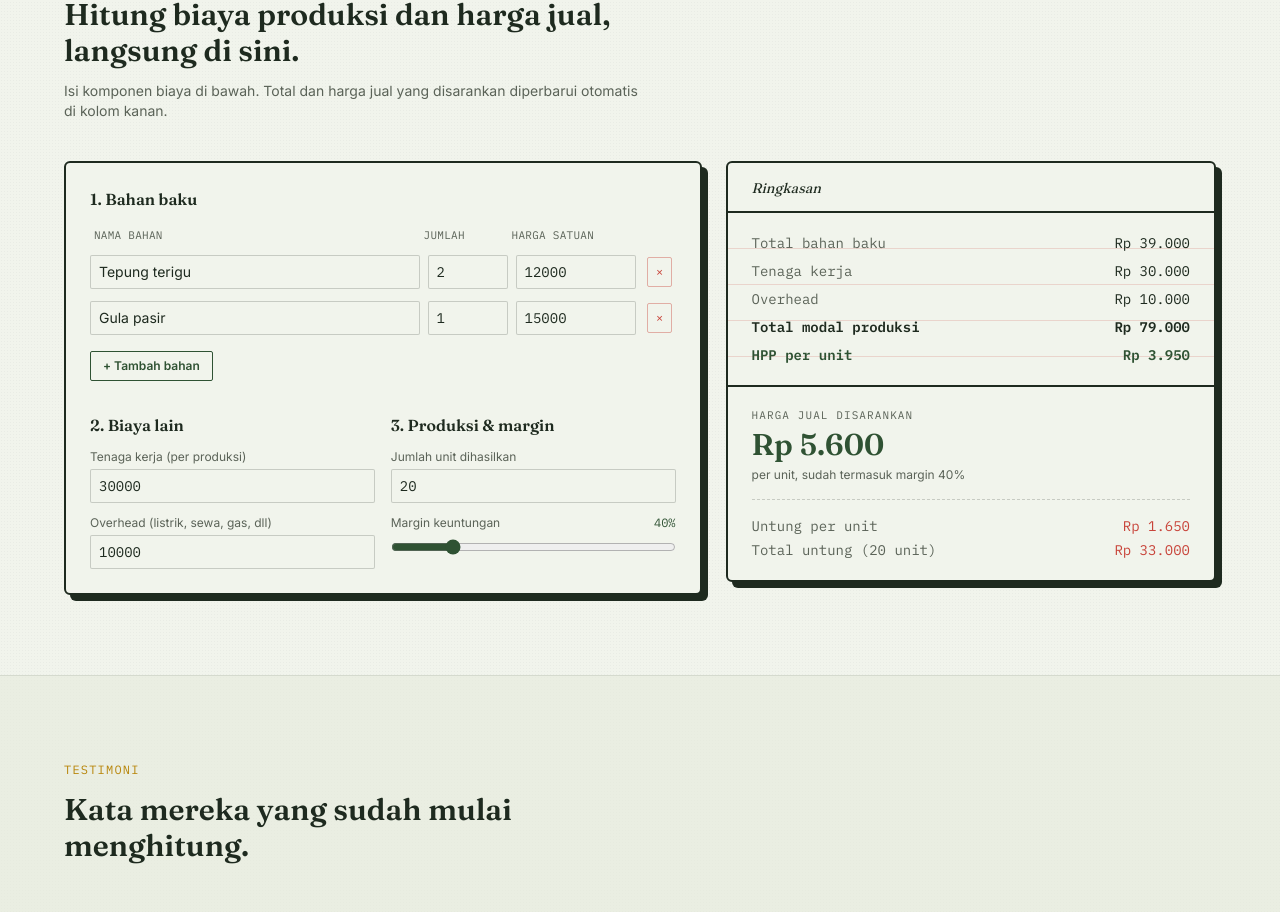
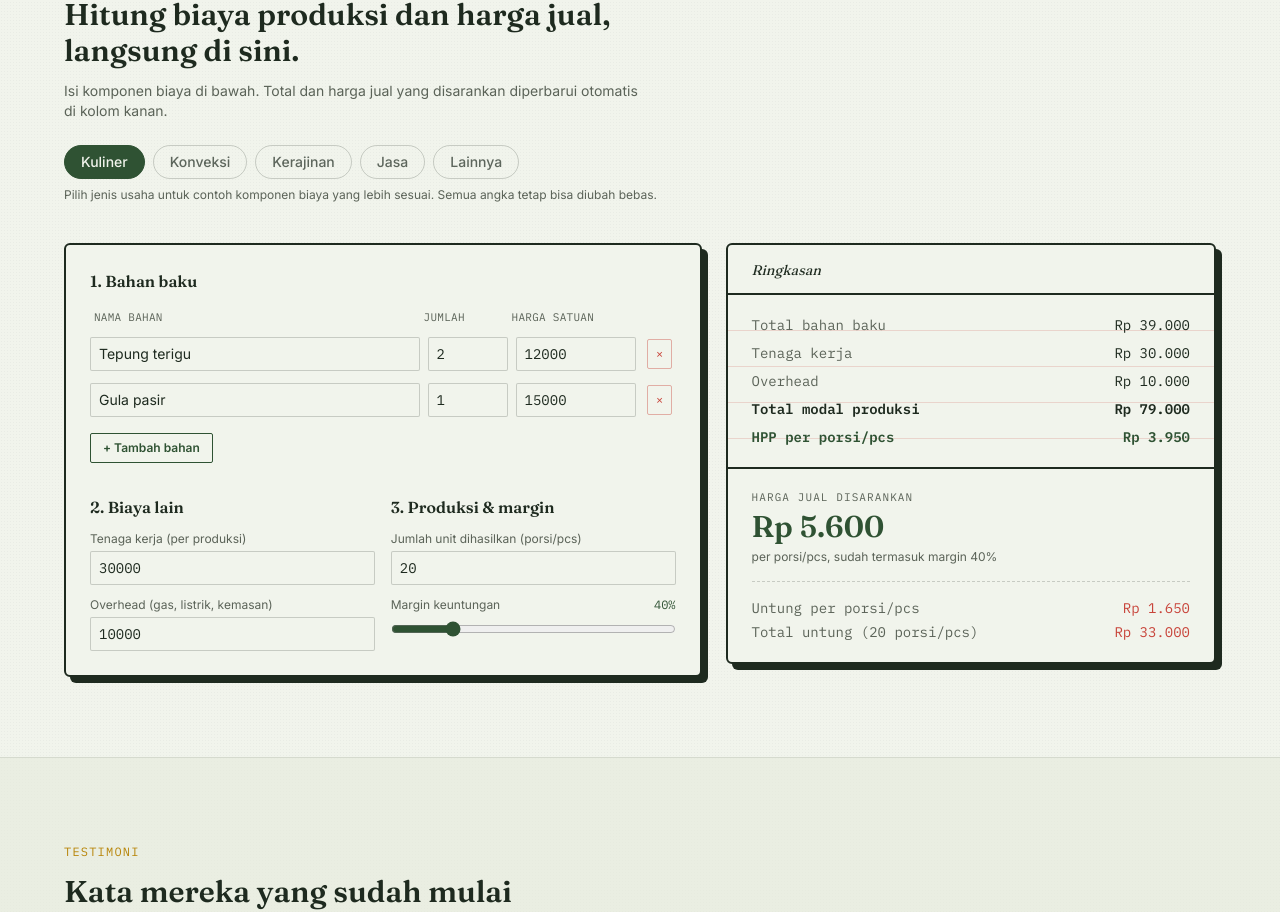
Before and after one commit to usahapintar-id/usahapintar-id, a Next.js app in the folder usahapintar/: page / in a window 1280 px wide. Shown: the part 2345-3257 px from the top of the page. Built offline with nearby package versions, Linux system fonts and the light colour scheme.

Commit message:
Tambah pilihan jenis usaha di kalkulator HPP

```diff
--- a/usahapintar/components/HPPCalculator.tsx
+++ b/usahapintar/components/HPPCalculator.tsx
@@ -1,6 +1,7 @@
 "use client";
 
 import { useMemo, useState } from "react";
+import { jenisUsahaList, type JenisUsaha } from "@/lib/presets";
 
 type Bahan = {
   id: string;
@@ -18,15 +19,34 @@ function newId() {
   return Math.random().toString(36).slice(2, 9);
 }
 
+function bahanFromPreset(preset: JenisUsaha): Bahan[] {
+  return preset.contohBahan.map((c) => ({ id: newId(), ...c }));
+}
+
 export default function HPPCalculator() {
-  const [bahan, setBahan] = useState<Bahan[]>([
-    { id: newId(), nama: "Tepung terigu", jumlah: 2, harga: 12000 },
-    { id: newId(), nama: "Gula pasir", jumlah: 1, harga: 15000 },
-  ]);
-  const [tenagaKerja, setTenagaKerja] = useState<number>(30000);
-  const [overhead, setOverhead] = useState<number>(10000);
-  const [jumlahProduksi, setJumlahProduksi] = useState<number>(20);
+  const [jenisUsahaId, setJenisUsahaId] = useState<string>("kuliner");
+  const jenisUsaha =
+    jenisUsahaList.find((j) => j.id === jenisUsahaId) ?? jenisUsahaList[0];
+
+  const [bahan, setBahan] = useState<Bahan[]>(() =>
+    bahanFromPreset(jenisUsaha)
+  );
+  const [tenagaKerja, setTenagaKerja] = useState<number>(jenisUsaha.tenagaKerja);
+  const [overhead, setOverhead] = useState<number>(jenisUsaha.overhead);
+  const [jumlahProduksi, setJumlahProduksi] = useState<number>(
+    jenisUsaha.jumlahProduksi
+  );
   const [margin, setMargin] = useState<number>(40);
+
+  function pilihJenisUsaha(id: string) {
+    const preset = jenisUsahaList.find((j) => j.id === id);
+    if (!preset) return;
+    setJenisUsahaId(id);
+    setBahan(bahanFromPreset(preset));
+    setTenagaKerja(preset.tenagaKerja);
+    setOverhead(preset.overhead);
+    setJumlahProduksi(preset.jumlahProduksi);
+  }
 
   const totalBahan = useMemo(
     () => bahan.reduce((sum, b) => sum + b.jumlah * b.harga, 0),
@@ -75,11 +95,32 @@ export default function HPPCalculator() {
           diperbarui otomatis di kolom kanan.
         </p>
 
+        {/* Jenis usaha selector */}
+        <div className="mt-6 flex flex-wrap gap-2">
+          {jenisUsahaList.map((j) => (
+            <button
+              key={j.id}
+              onClick={() => pilihJenisUsaha(j.id)}
+              className={`rounded-full border px-4 py-1.5 font-body text-sm font-medium transition ${
+                jenisUsahaId === j.id
+                  ? "border-forest bg-forest text-paper"
+                  : "border-ink/20 text-ink/70 hover:border-forest hover:text-forest"
+              }`}
+            >
+              {j.label}
+            </button>
+          ))}
+        </div>
+        <p className="mt-2 font-body text-xs text-muted">
+          Pilih jenis usaha untuk contoh komponen biaya yang lebih sesuai.
+          Semua angka tetap bisa diubah bebas.
+        </p>
+
         <div className="mt-10 grid gap-6 lg:grid-cols-[1.3fr_1fr]">
           {/* Input side */}
           <div className="rounded-md border-2 border-ink bg-paper p-6 shadow-[6px_6px_0_0_#1E2A1F]">
             <h3 className="font-display text-base font-semibold text-ink">
-              1. Bahan baku
+              1. {jenisUsaha.bahanLabel}
             </h3>
 
             <div className="mt-4 space-y-3">
@@ -152,7 +193,7 @@ export default function HPPCalculator() {
                   className="mt-1 w-full rounded-sm border border-ink/20 bg-paper px-2 py-1.5 font-mono text-sm text-ink outline-none focus:border-forest"
                 />
                 <label className="mt-3 block font-body text-xs text-muted">
-                  Overhead (listrik, sewa, gas, dll)
+                  {jenisUsaha.overheadLabel}
                 </label>
                 <input
                   type="number"
@@ -168,7 +209,7 @@ export default function HPPCalculator() {
                   3. Produksi &amp; margin
                 </h3>
                 <label className="mt-3 block font-body text-xs text-muted">
-                  Jumlah unit dihasilkan
+                  Jumlah unit dihasilkan ({jenisUsaha.satuanUnit})
                 </label>
                 <input
                   type="number"
@@ -221,7 +262,7 @@ export default function HPPCalculator() {
                 <span>{rupiah(totalModal)}</span>
               </div>
               <div className="flex justify-between py-1 font-semibold text-forest">
-                <span>HPP per unit</span>
+                <span>HPP per {jenisUsaha.satuanUnit}</span>
                 <span>{rupiah(hppPerUnit)}</span>
               </div>
             </div>
@@ -234,16 +275,16 @@ export default function HPPCalculator() {
                 {rupiah(hargaJualDibulatkan)}
               </p>
               <p className="mt-1 font-body text-xs text-muted">
-                per unit, sudah termasuk margin {margin}%
+                per {jenisUsaha.satuanUnit}, sudah termasuk margin {margin}%
               </p>
 
               <div className="mt-4 flex justify-between border-t border-dashed border-ink/20 pt-4 font-mono text-sm">
-                <span className="text-muted">Untung per unit</span>
+                <span className="text-muted">Untung per {jenisUsaha.satuanUnit}</span>
                 <span className="text-ledger">{rupiah(untungPerUnit)}</span>
               </div>
               <div className="mt-1 flex justify-between font-mono text-sm">
                 <span className="text-muted">
-                  Total untung ({jumlahProduksi} unit)
+                  Total untung ({jumlahProduksi} {jenisUsaha.satuanUnit})
                 </span>
                 <span className="text-ledger">{rupiah(totalUntung)}</span>
               </div>
--- /dev/null
+++ b/usahapintar/lib/presets.ts
@@ -0,0 +1,84 @@
+export type BahanPreset = {
+  nama: string;
+  jumlah: number;
+  harga: number;
+};
+
+export type JenisUsaha = {
+  id: string;
+  label: string;
+  bahanLabel: string;
+  overheadLabel: string;
+  satuanUnit: string; // e.g. "pcs", "potong", "layanan"
+  contohBahan: BahanPreset[];
+  tenagaKerja: number;
+  overhead: number;
+  jumlahProduksi: number;
+};
+
+export const jenisUsahaList: JenisUsaha[] = [
+  {
+    id: "kuliner",
+    label: "Kuliner",
+    bahanLabel: "Bahan baku",
+    overheadLabel: "Overhead (gas, listrik, kemasan)",
+    satuanUnit: "porsi/pcs",
+    contohBahan: [
+      { nama: "Tepung terigu", jumlah: 2, harga: 12000 },
+      { nama: "Gula pasir", jumlah: 1, harga: 15000 },
+    ],
+    tenagaKerja: 30000,
+    overhead: 10000,
+    jumlahProduksi: 20,
+  },
+  {
+    id: "konveksi",
+    label: "Konveksi",
+    bahanLabel: "Bahan & material",
+    overheadLabel: "Overhead (listrik, sewa mesin, benang)",
+    satuanUnit: "potong",
+    contohBahan: [
+      { nama: "Kain (meter)", jumlah: 3, harga: 25000 },
+      { nama: "Benang & aksesoris", jumlah: 1, harga: 8000 },
+    ],
+    tenagaKerja: 40000,
+    overhead: 15000,
+    jumlahProduksi: 10,
+  },
+  {
+    id: "kerajinan",
+    label: "Kerajinan",
+    bahanLabel: "Bahan kerajinan",
+    overheadLabel: "Overhead (listrik, alat, penyusutan)",
+    satuanUnit: "buah",
+    contohBahan: [
+      { nama: "Bahan dasar (kayu/rotan/kain)", jumlah: 1, harga: 20000 },
+      { nama: "Cat/pelapis/finishing", jumlah: 1, harga: 10000 },
+    ],
+    tenagaKerja: 25000,
+    overhead: 8000,
+    jumlahProduksi: 5,
+  },
+  {
+    id: "jasa",
+    label: "Jasa",
+    bahanLabel: "Alat & bahan habis pakai",
+    overheadLabel: "Overhead (listrik, transportasi, sewa alat)",
+    satuanUnit: "layanan",
+    contohBahan: [{ nama: "Bahan/alat habis pakai", jumlah: 1, harga: 15000 }],
+    tenagaKerja: 60000,
+    overhead: 10000,
+    jumlahProduksi: 1,
+  },
+  {
+    id: "umum",
+    label: "Lainnya",
+    bahanLabel: "Bahan baku",
+    overheadLabel: "Overhead (listrik, sewa, dll)",
+    satuanUnit: "unit",
+    contohBahan: [{ nama: "", jumlah: 1, harga: 0 }],
+    tenagaKerja: 0,
+    overhead: 0,
+    jumlahProduksi: 1,
+  },
+];
```
